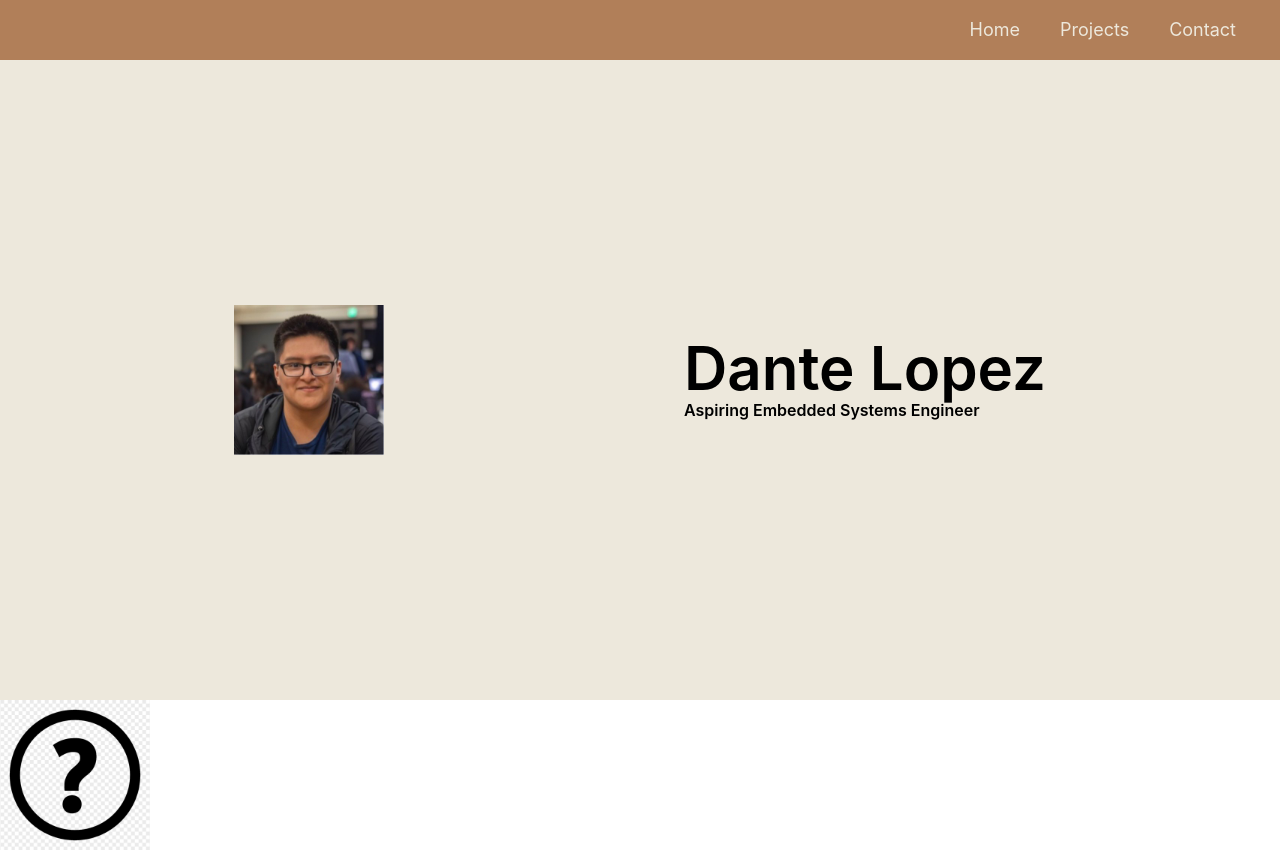
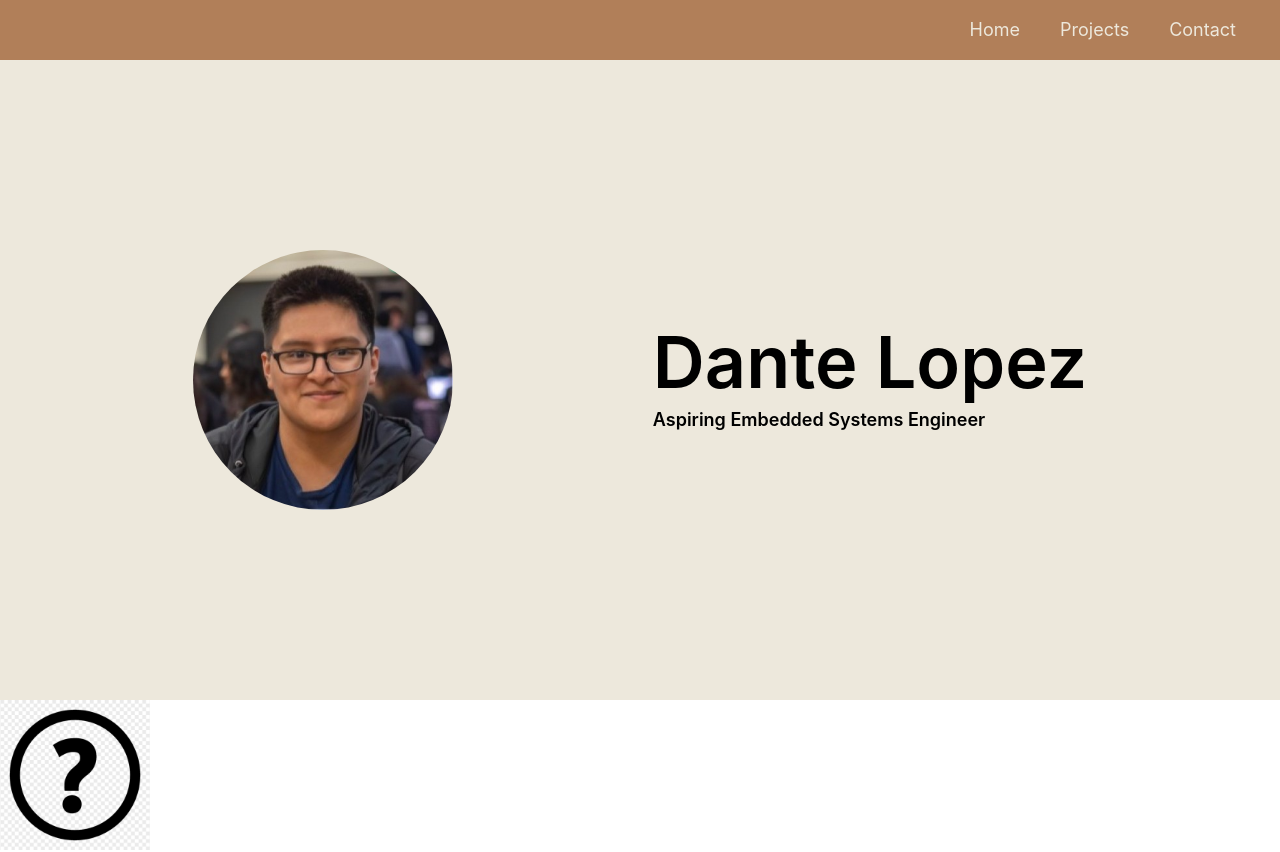
Before and after one commit to daorlope/lopez_portfolio, a React (Vite) app in the folder lopez_portfolio/: page / in a window 1280 px wide. Shown: the top 852 px of the page. Built offline with nearby package versions, Linux system fonts and the light colour scheme.

Commit message:
Implemented intro page

```diff
--- a/lopez_portfolio/src/App.tsx
+++ b/lopez_portfolio/src/App.tsx
@@ -7,20 +7,19 @@ function Menu() {
         <li className="hover:text-[#b8b3a9] transition-colors menu-item">Home</li>
         <li className="hover:text-[#b8b3a9] transition-colors menu-item">Projects</li>
         <li className="hover:text-[#b8b3a9] transition-colors menu-item">Contact</li>
-    </ul>
+      </ul>
     </nav>
   );
 }
 
 function Welcome() {
   return (
-    <div className='flex bg-[#EDE8DC] h-[80vh] gap-7 sm:gap-15 md:gap-30 lg:gap-75 items-center justify-center'>
-      <img src="./me.jpg" width="150" height="150" className=''></img>
-      <div className="font-semibold">
-        <h1 className='text-xl sm:text-xl md:text-5xl lg:text-6xl'>Dante Lopez</h1>
-        <h3 className='text-xs sm:text-xs md:text-xs lg:text-base'>Aspiring Embedded Systems Engineer</h3>
-      </div>
-
+    <div className='flex p-2 bg-[#EDE8DC] h-[80vh] gap-7 sm:gap-15 md:gap-25 lg:gap-50 items-center justify-center'>
+        <img src="./me.jpg" className='h-40 w-40 sm:h-40 sm:w-40 md:h-50 md:w-50 lg:h-65 lg:w-65 rounded-full'></img>
+        <div className="font-semibold m-0">
+          <h1 className='py-1 text-4xl sm:text-5xl md:text-7xl lg:text-7xl'>Dante Lopez</h1>
+          <h3 className='py-1 text-xs sm:text-xs md:text-base lg:text-lg'>Aspiring Embedded Systems Engineer</h3>
+        </div>
     </div>
   );
 }
```
